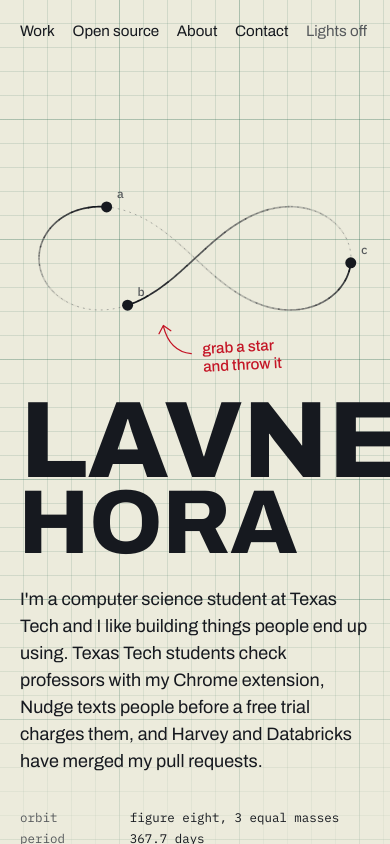
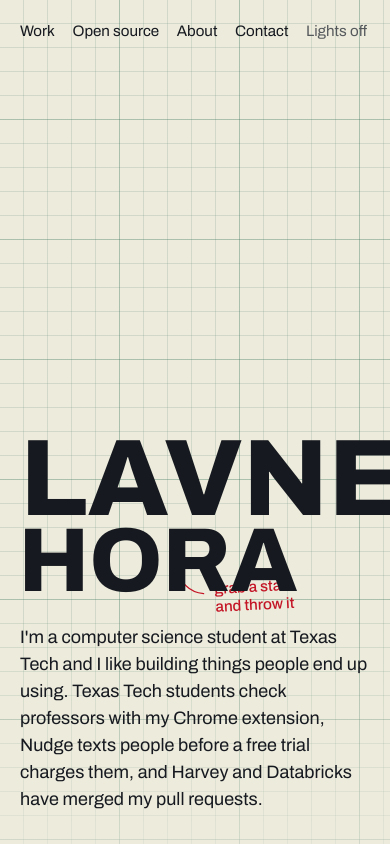
Before and after one commit to lavneethora/portfolio, a Next.js app: page / in a window 390 px wide. Shown: the top 844 px of the page. Built offline with nearby package versions, Linux system fonts and the light colour scheme; no server answers.

Commit message:
Position the orbit with a stage box instead of percentages

```diff
--- a/src/app/globals.css
+++ b/src/app/globals.css
@@ -227,10 +227,9 @@
  * ------------------------------------------------------------------ */
 
 .hero {
-  /* Where the orbit sits and how big it is. Orbit.tsx reads these. */
-  --ox: 50%;
-  --oy: 27%;
-  --os: 0.37;
+  /* Room the orbit gets above the name on a phone. Used twice below. */
+  --stage-top: 4.5rem;
+  --stage-h: clamp(11rem, 34svh, 20rem);
 
   position: relative;
   min-height: 100svh;
@@ -238,11 +237,25 @@
   touch-action: pan-y;
 }
 
+/*
+ * The box the orbit is drawn in. Orbit.tsx centres the figure eight in it
+ * and scales it to fit, so moving or resizing this box is all it takes to
+ * move the orbit.
+ */
+.orbit-stage {
+  position: absolute;
+  left: var(--gutter);
+  right: var(--gutter);
+  top: var(--stage-top);
+  height: var(--stage-h);
+  pointer-events: none;
+}
+
 @media (min-width: 900px) {
-  .hero {
-    --ox: 67%;
-    --oy: 41%;
-    --os: 0.17;
+  .orbit-stage {
+    left: 45%;
+    top: 13svh;
+    height: clamp(14rem, 52svh, 34rem);
   }
 }
 
@@ -280,7 +293,7 @@
   gap: 2rem;
   align-content: end;
   min-height: 100svh;
-  padding: 47svh var(--gutter) 2.25rem;
+  padding: calc(var(--stage-top) + var(--stage-h) + 4.75rem) var(--gutter) 2.25rem;
   pointer-events: none;
 }
 
@@ -387,15 +400,16 @@
   display: none;
 }
 
-/* The red-pen note next to the orbit. Goes away once a star is thrown. */
+/* The red-pen note under the orbit. Goes away once a star is thrown. */
 .orbit-hint {
   position: absolute;
-  left: calc(var(--ox) + 1rem);
-  top: calc(var(--oy) + 14svh);
-  z-index: 1;
+  left: 50%;
+  /* --orbit-drop is how far the lower lobe hangs below centre, set by Orbit.tsx. */
+  top: calc(50% + var(--orbit-drop, 4rem) + 1.1rem);
   display: flex;
   align-items: flex-start;
   gap: 0.4rem;
+  width: max-content;
   margin: 0;
   color: var(--red);
   font-size: 0.95rem;
@@ -403,7 +417,7 @@
   font-weight: 500;
   line-height: 1.2;
   rotate: -3deg;
-  pointer-events: none;
+  translate: -20% 0;
   transition: opacity 400ms;
 }
 
@@ -416,14 +430,6 @@
 
 .hero[data-touched] .orbit-hint {
   opacity: 0;
-}
-
-@media (max-width: 899px) {
-  .orbit-hint {
-    left: 50%;
-    top: calc(var(--oy) + 9.5svh);
-    translate: -30% 0;
-  }
 }
 
 @media (prefers-reduced-motion: reduce) {
```
